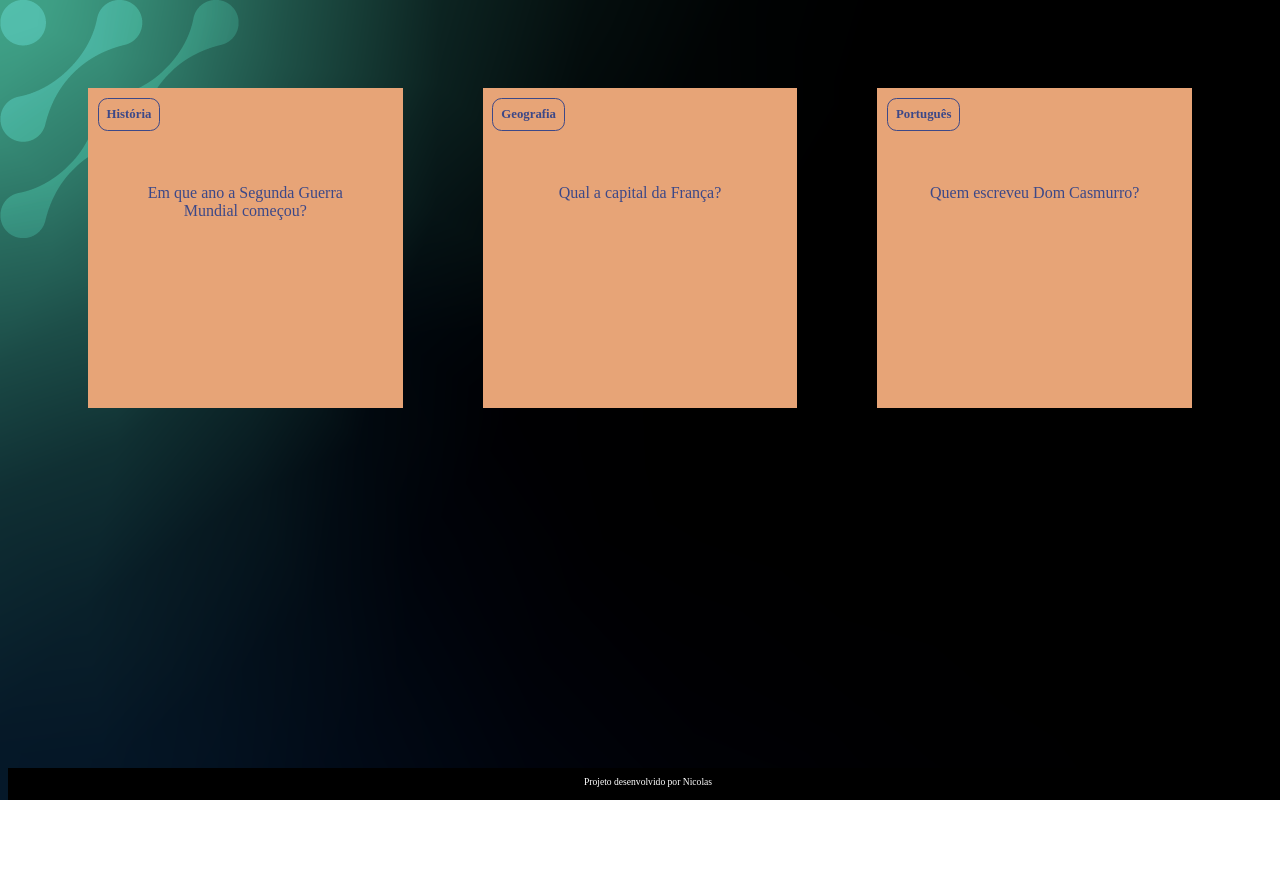
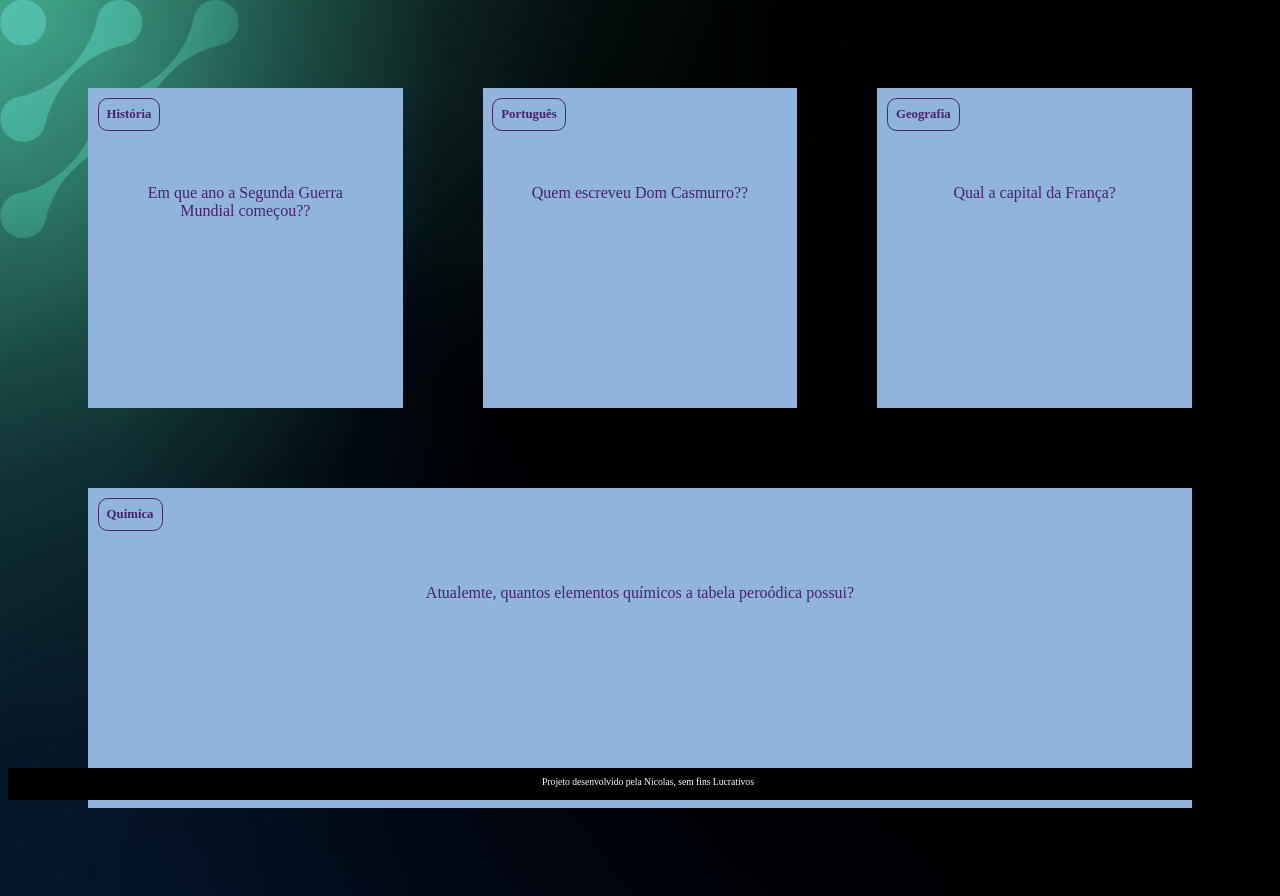
Before and after one commit to pesssoacomdepressao/FlashsCards-ALURA-1, a plain HTML site: page index.html in a window 1280 px wide. Before the commit the page ends 800 px from the top, so only its background shows below. Drawn offline with Linux system fonts and the light colour scheme.

Commit message:
Até a aula 8

```diff
--- /dev/null
+++ b/app.js
@@ -0,0 +1,19 @@
+function criaCartao(categoria, pergunta, resposta) {
+    let container = document.getElementById('container')
+    let cartao = document.createElement('article')
+    cartao.className = 'cartao'
+
+    cartao.innerHTML = `
+    <div class="cartao__conteudo">
+    <h3>${categoria}</h3>
+    <div class="cartao__conteudo__pergunta">
+        <p>${pergunta}</p>
+    </div>
+    <div class="cartao__conteudo__resposta">
+        <p>${resposta}</p>
+    </div>
+    </div>
+    `
+    container.appendChild(cartao)
+
+}
--- a/assets/style.css
+++ b/assets/style.css
@@ -1,7 +1,7 @@
 :root {
-    --text-color: #3c4888;
-    --card-front-color: #e7a477;
-    --card-back-color: #003f9c;
+    --text-color: #48236b;
+    --card-front-color: #90b4dd;
+    --card-back-color: #25303f;
 }
 
 body {
--- a/index.html
+++ b/index.html
@@ -9,43 +9,23 @@
 <body>
     <main>
         <section id="container">
-            <article class="cartao">
+            <!-- <article class="cartao">
                 <div class="cartao__conteudo">
-                    <h3>História</h3>
+                    <h3>Programação</h3>
                     <div class="cartao__conteudo__pergunta">
-                        <p>Em que ano a Segunda Guerra Mundial começou?</p>
+                        <p>O que é JavaScript?</p>
                     </div>
                     <div class="cartao__conteudo__resposta">
-                        <p>No ano de 1939</p>
+                        <p>O JavaScript é uma linguagem de programação</p>
                     </div>
                 </div>
-            </article>
-            <article class="cartao">
-                <div class="cartao__conteudo">
-                    <h3>Geografia</h3>
-                    <div class="cartao__conteudo__pergunta">
-                        <p>Qual a capital da França?</p>
-                    </div>
-                    <div class="cartao__conteudo__resposta">
-                    <p>Paris</p>
-                    </div>
-                </div>
-            </article>
-            <article class="cartao">
-                <div class="cartao__conteudo">
-                    <h3>Português</h3>
-                    <div class="cartao__conteudo__pergunta">
-                        <p>Quem escreveu Dom Casmurro?</p>
-                    </div>
-                    <div class="cartao__conteudo__resposta">
-                    <p>Foi o Machado de Assis</p>
-                    </div>
-                </div>
-            </article>
+            </article> -->
         </section>
     </main>
     <footer>
-        <p>Projeto desenvolvido por Nicolas</p>
+        <p>Projeto desenvolvido pela Nicolas, sem fins Lucrativos</p>
     </footer>
+    <script src="app.js"></script>
+    <script src="perguntas.js"></script>
 </body>
 </html>
--- a/perguntas.js
+++ b/perguntas.js
@@ -15,3 +15,9 @@ criaCartao(
     'Qual a capital da França?',
     'Paris'
 )
+
+criaCartao(
+    'Quimica',
+    'Atualemte, quantos elementos químicos a tabela peroódica possui?',
+    '118 Elementos'
+)
```
